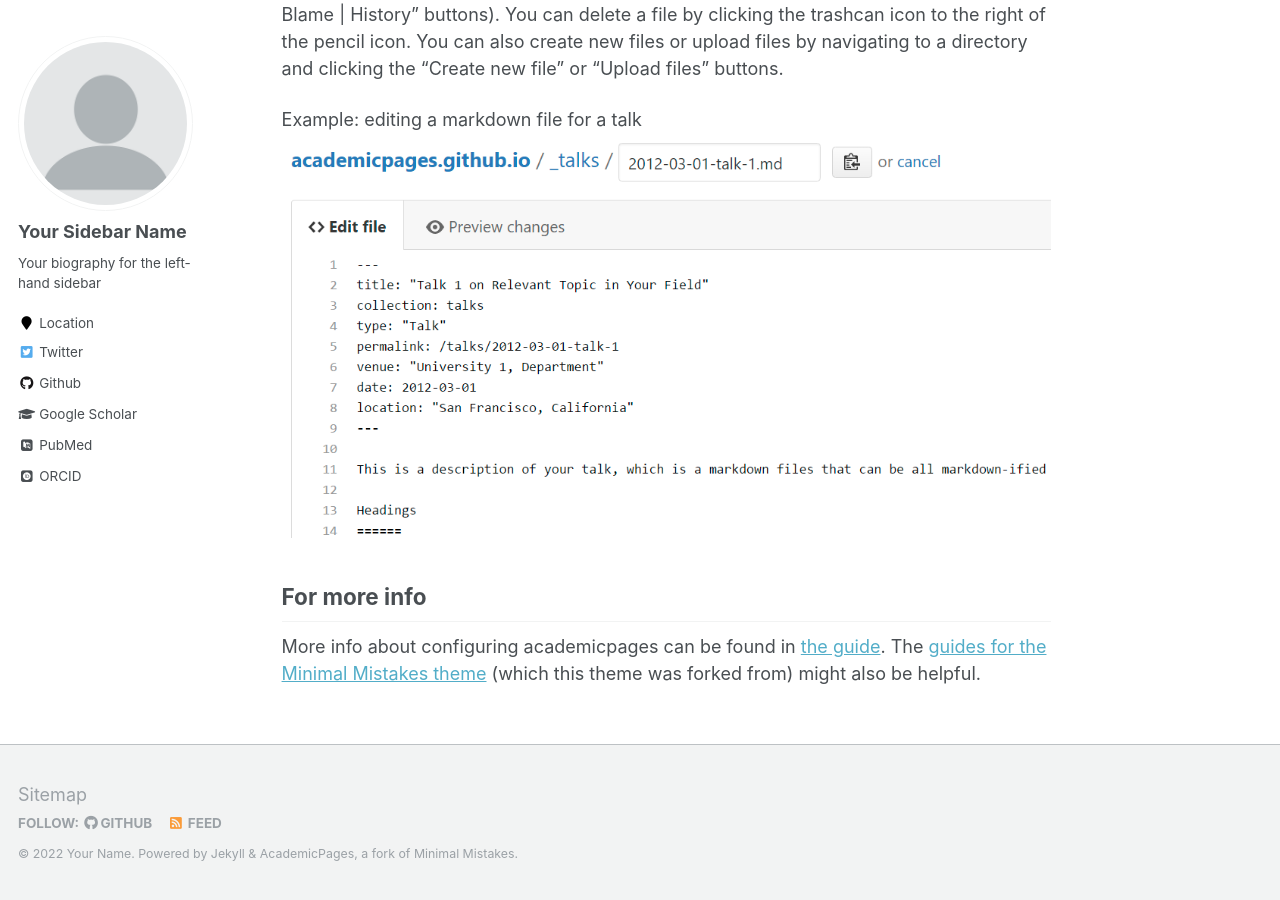
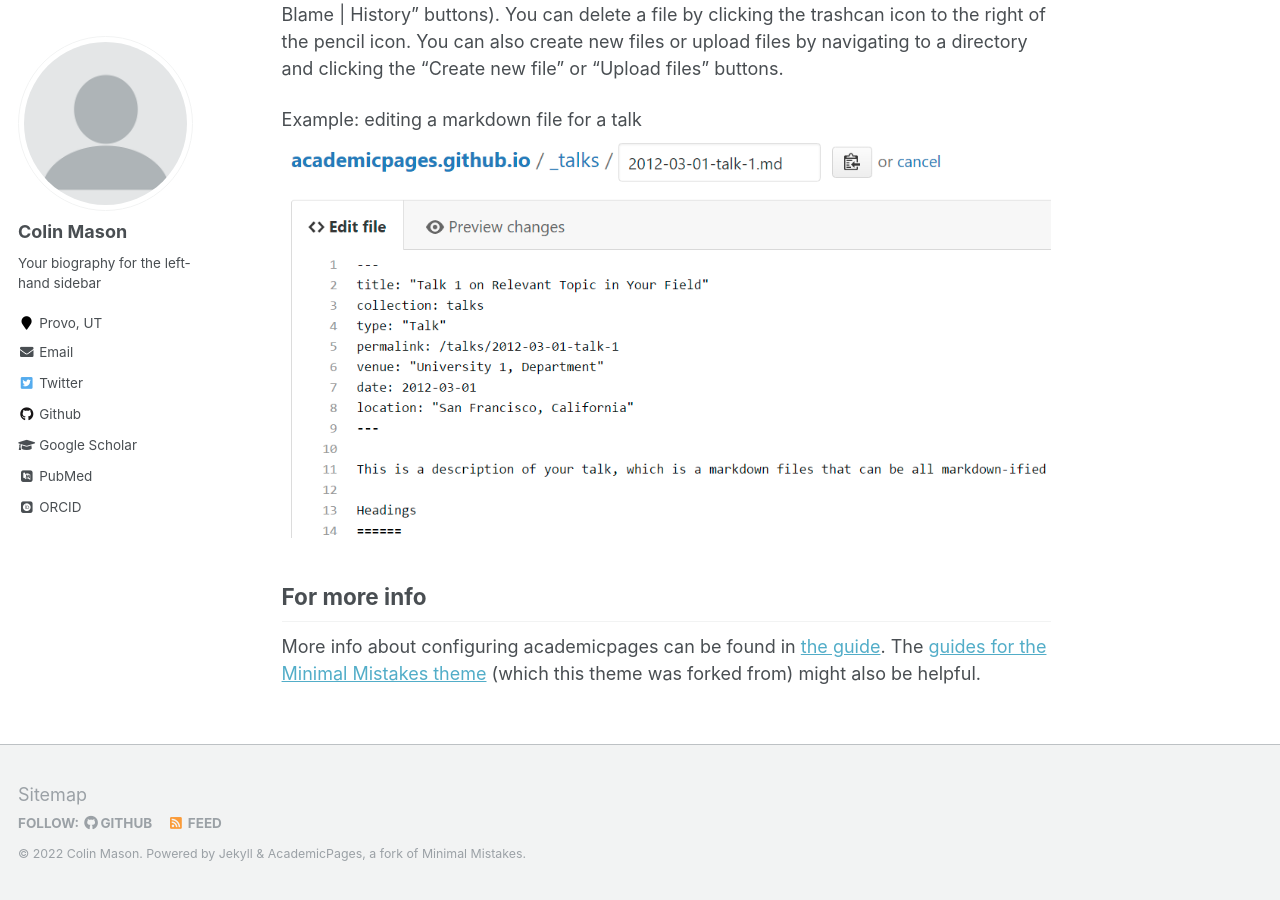
Before and after one commit to cmason30/cmason30.github.io, a Jekyll site: the page built from _pages/about.md, in a window 1280 px wide and 900 px high, scrolled down 2463 px. Built offline with Jekyll 4.4.1, drawn with Linux system fonts in a browser that asks for light colours; some web fonts are replaced; some of the changed text lies outside the part shown.

Commit message:
Update _config.yml

```diff
--- a/_config.yml
+++ b/_config.yml
@@ -7,11 +7,11 @@
 
 # Site Settings
 locale                   : "en-US"
-title                    : "Your Name / Site Title"
+title                    : "Colin Mason"
 title_separator          : "-"
-name                     : &name "Your Name"
+name                     : &name "Colin Mason"
 description              : &description "personal description"
-url                      : https://academicpages.github.io # the base hostname & protocol for your site e.g. "https://mmistakes.github.io"
+url                      : https://cmason30.github.io # the base hostname & protocol for your site e.g. "https://mmistakes.github.io"
 baseurl                  : "" # the subpath of your site, e.g. "/blog"
 repository               : "academicpages/academicpages.github.io"
 teaser                   :  # filename of teaser fallback teaser image placed in /images/, .e.g. "500x300.png"
@@ -80,14 +80,14 @@
 
 # Site Author
 author:
-  name             : "Your Sidebar Name"
+  name             : "Colin Mason"
   avatar           : "profile.png"
   bio              : "Your biography for the left-hand sidebar"
-  location         : "Location"
+  location         : "Provo, UT"
   employer         :
   pubmed           : "https://www.ncbi.nlm.nih.gov/pubmed/?term=john+snow"
   googlescholar    : "http://yourfullgooglescholarurl.com"
-  email            :
+  email            : "colinpetermason@gmail.com"
   researchgate     :  # example: "https://www.researchgate.net/profile/yourprofile"
   uri              :
   bitbucket        :
@@ -96,7 +96,7 @@
   flickr           :
   facebook         :
   foursquare       :
-  github           : "academicpages"
+  github           : "cmason30"
   google_plus      :
   keybase          :
   instagram        :
```
